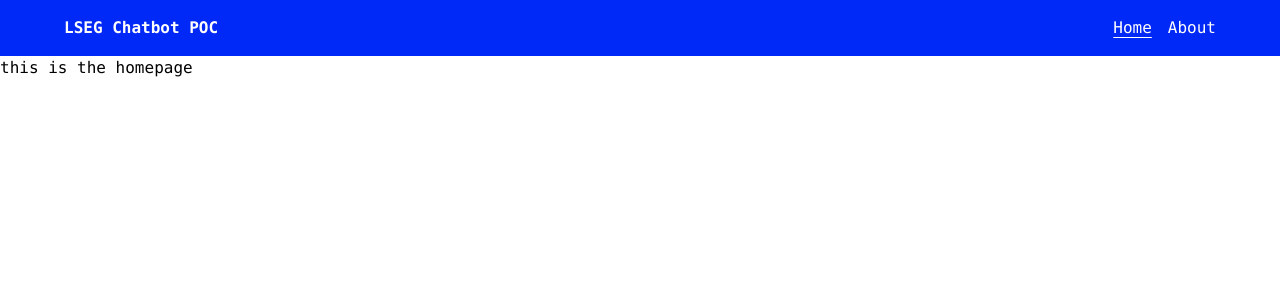
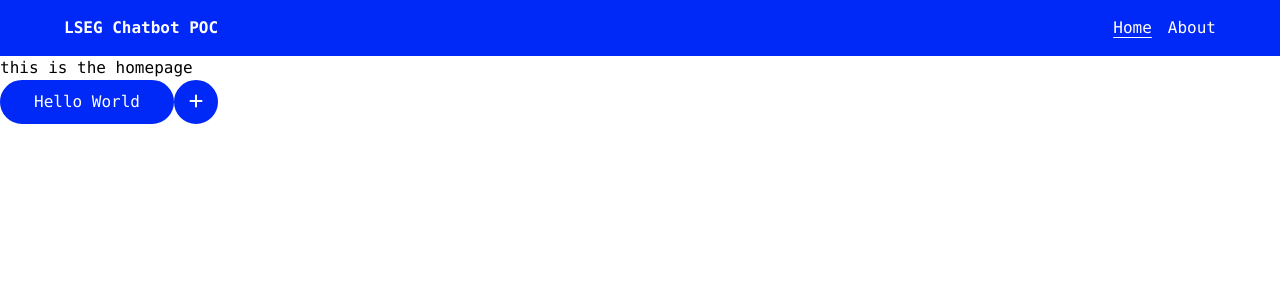
Before and after one commit to con17man/lseg-assignment, a Vue app: page / in a window 1280 px wide. Shown: the top 300 px of the page. Built offline with nearby package versions, Linux system fonts and the light colour scheme.

Commit message:
create simple CTA

```diff
--- a/index.html
+++ b/index.html
@@ -10,5 +10,9 @@
     <div id="app"></div>
 
     <script type="module" src="/src/main.js"></script>
+    <script
+      src="https://kit.fontawesome.com/182ac231c1.js"
+      crossorigin="anonymous"
+    ></script>
   </body>
 </html>
--- a/package.json
+++ b/package.json
@@ -12,6 +12,11 @@
     "format": "prettier --write src/"
   },
   "dependencies": {
+    "@fortawesome/fontawesome-svg-core": "^6.6.0",
+    "@fortawesome/free-brands-svg-icons": "^6.6.0",
+    "@fortawesome/free-regular-svg-icons": "^6.6.0",
+    "@fortawesome/free-solid-svg-icons": "^6.6.0",
+    "@fortawesome/vue-fontawesome": "^3.0.8",
     "normalize.css": "^8.0.1",
     "pinia": "^2.2.4",
     "vue": "^3.5.12",
--- a/src/App.vue
+++ b/src/App.vue
@@ -2,6 +2,8 @@
 import { RouterLink, RouterView } from 'vue-router';
 import { useMainStore } from './stores/store';
 import { onMounted } from 'vue';
+
+import LsegButton from './components/LsegButton.vue';
 
 const store = useMainStore();
 
@@ -21,6 +23,12 @@ onMounted(async () => {
   </section>
 
   <RouterView />
+
+  <!-- Chatbot here -->
+  <lseg-button label="Hello World" />
+  <lseg-button class="btn--rounded">
+    <i class="fa-solid fa-plus"></i>
+  </lseg-button>
 </template>
 
 <style scoped lang="scss">
--- a/src/components/Button.vue
+++ /dev/null
@@ -1,5 +0,0 @@
-<script setup></script>
-
-<template></template>
-
-<style scoped></style>
--- /dev/null
+++ b/src/components/LsegButton.vue
@@ -0,0 +1,32 @@
+<script setup>
+
+defineProps({
+  label: {
+    type: String,
+    required: false
+  }
+});
+
+</script>
+
+<template>
+  <button class="btn">
+    {{ label }}
+    <slot />
+  </button>
+</template>
+
+<style scoped lang="scss">
+.btn {
+  @apply rounded-full px-8 py-2 text-white bg-blue border-2 border-blue;
+
+  &:hover,
+  &:focus {
+    @apply text-blue bg-white outline-none;
+  }
+
+  &--rounded {
+    @apply w-11 h-11 p-2 border-blue;
+  }
+}
+</style>
```
Also changed, not shown: 1 other file (tests, documents, lock files or other folders).
